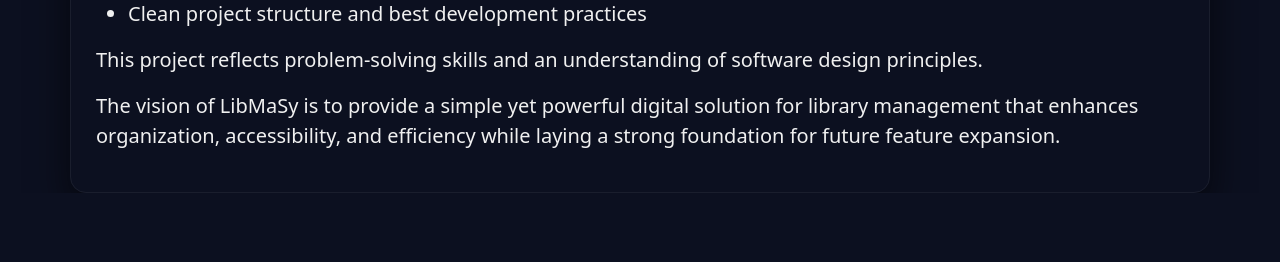
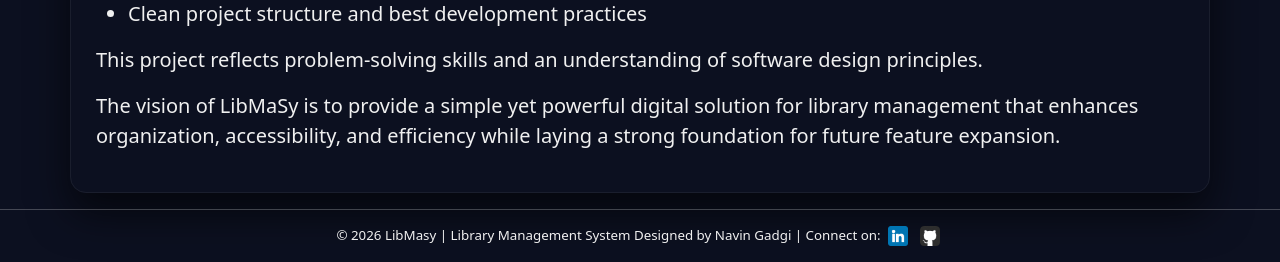
Before and after one commit to Navin-Gadgi/libmasy-django-project, a Django app: page /about/ in a window 1280 px wide. Shown: the part 985-1247 px from the top of the page. Before the commit the page ends 1178 px from the top, so only its background shows below. Run offline with Django 5.2, Linux system fonts and the light colour scheme; some libraries are stand-ins or nearby versions.

Commit message:
Add footer

```diff
--- a/libmasy/static/css/style.css
+++ b/libmasy/static/css/style.css
@@ -9,6 +9,11 @@
 
 .logo {
   filter: drop-shadow(0 0 10px black);
+}
+
+.foot{
+  font-size: smaller;
+  /* background-color: #0c1010; */
 }
 
 /* home */
--- a/libmasy/templates/layout.html
+++ b/libmasy/templates/layout.html
@@ -24,7 +24,7 @@
     <script src="{% static 'css/bootstrap/js/bootstrap.bundle.min.js' %}"></script>
 </head>
 
-<body>
+<body class="min-vh-100">
 
 
     {% block navbar %}
@@ -109,6 +109,16 @@
 
     {% endblock %}
 
+    {% block footer %}
+    <footer class="position-sticky top-100">
+        <hr>
+        <p class="text-center foot">
+            © 2026 LibMasy | Library Management System Designed by Navin Gadgi | Connect on:
+            <a href="https://www.linkedin.com/in/navin-gadgi/"><img class="mx-1" src="{% static 'images/linkedin.png' %}" alt="linkedIn" width="20px" height="20px"></a>
+            <a href="https://github.com/Navin-Gadgi"><img class="mx-1" src="{% static 'images/github-sign.png' %}" alt="linkedIn" width="20px" height="20px"></a>
+        </p>
+    </footer>
+    {% endblock %}
 
 </body>
 
--- a/libmasy/templates/webtemps/about.html
+++ b/libmasy/templates/webtemps/about.html
@@ -126,3 +126,15 @@
     </p>
 </div>
 {% endblock %}
+
+{% block footer %}
+    <footer class="top-100">
+        <hr>
+        <p class="text-center foot">
+            © 2026 LibMasy | Library Management System Designed by Navin Gadgi | Connect on:
+            <a href="https://www.linkedin.com/in/navin-gadgi/"><img class="mx-1" src="{% static 'images/linkedin.png' %}" alt="linkedIn" width="20px" height="20px"></a>
+            <a href="https://github.com/Navin-Gadgi"><img class="mx-1" src="{% static 'images/github-sign.png' %}" alt="linkedIn" width="20px" height="20px"></a>
+        </p>
+    </footer>
+
+{% endblock %}
```
Also changed, not shown: libmasy/templates/layout2.html (+11 -2 lines), libmasy/templates/webtemps/home.html (+55 -57 lines), libmasy/db.sqlite3, libmasy/static/images/github-sign.png (added), libmasy/static/images/github.png (added), libmasy/static/images/linkedin.png (added).
